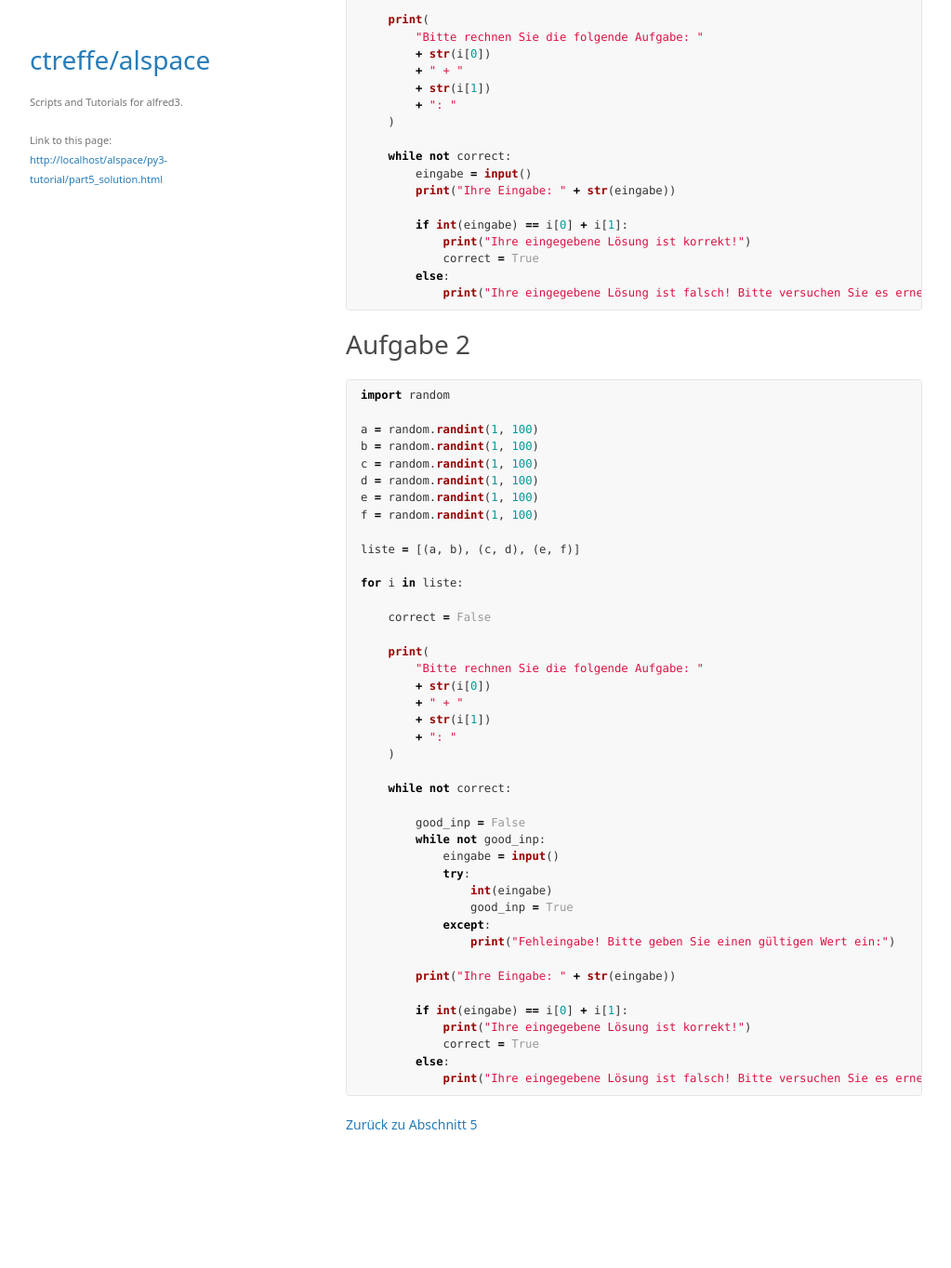
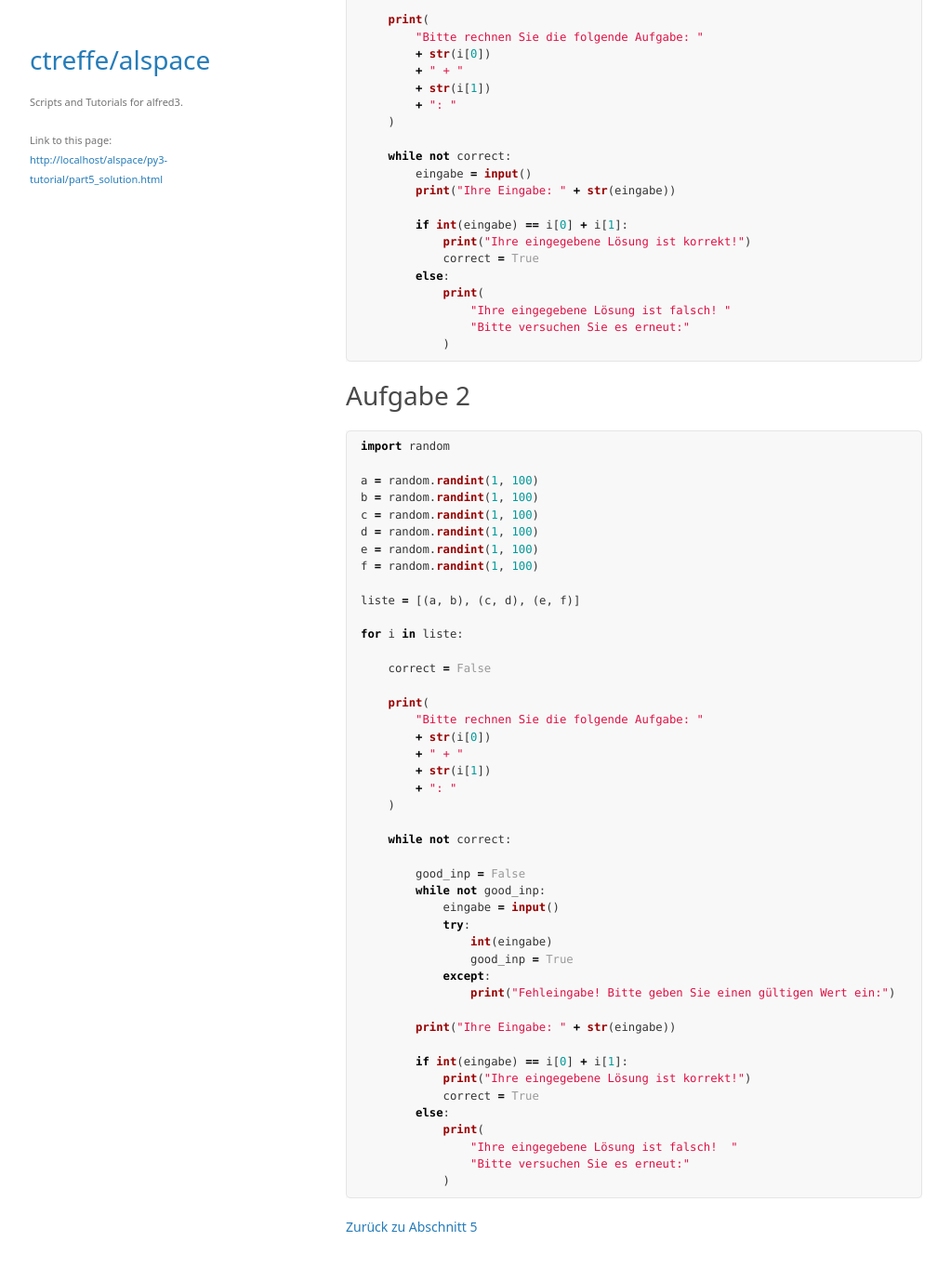
Before and after one commit to ctreffe/alspace, a Jekyll site: the page built from py3-tutorial/part5_solution.md, in a window 1280 px wide and 1400 px high, scrolled down 434 px. Shown: the top 1364 px of the window at 93% size, without its empty margins (128-1151 px from the left). Built offline with Jekyll 4.4.1, drawn with Linux system fonts in a browser that asks for light colours; some web fonts are replaced; our own code applies the rules of GitHub Pages for plain Markdown files; before the commit the page ends 1724 px from its top, so only the background shows below that.

Commit message:
Set the line length of code snippets to 80 characters per line

````diff
--- a/py3-tutorial/part5_solution.md
+++ b/py3-tutorial/part5_solution.md
@@ -33,7 +33,10 @@ for i in liste:
             print("Ihre eingegebene Lösung ist korrekt!")
             correct = True
         else:
-            print("Ihre eingegebene Lösung ist falsch! Bitte versuchen Sie es erneut:")
+            print(
+                "Ihre eingegebene Lösung ist falsch! "
+                "Bitte versuchen Sie es erneut:"
+            )
 ```
 
 ### Aufgabe 2
@@ -79,7 +82,10 @@ for i in liste:
             print("Ihre eingegebene Lösung ist korrekt!")
             correct = True
         else:
-            print("Ihre eingegebene Lösung ist falsch! Bitte versuchen Sie es erneut:")
+            print(
+                "Ihre eingegebene Lösung ist falsch!  "
+                "Bitte versuchen Sie es erneut:"
+            )
 ```
 
 [Zurück zu Abschnitt 5](part5.md)
````
Also changed, not shown: py3-tutorial/part3_solution.md (+9 -2 lines), py3-tutorial/part4.md (+2 -1 lines), py3-tutorial/part4_solution.md (+21 -4 lines), py3-tutorial/part6_solution.md (+4 -1 lines), py3-tutorial/part7_solution.md (+9 -3 lines).
